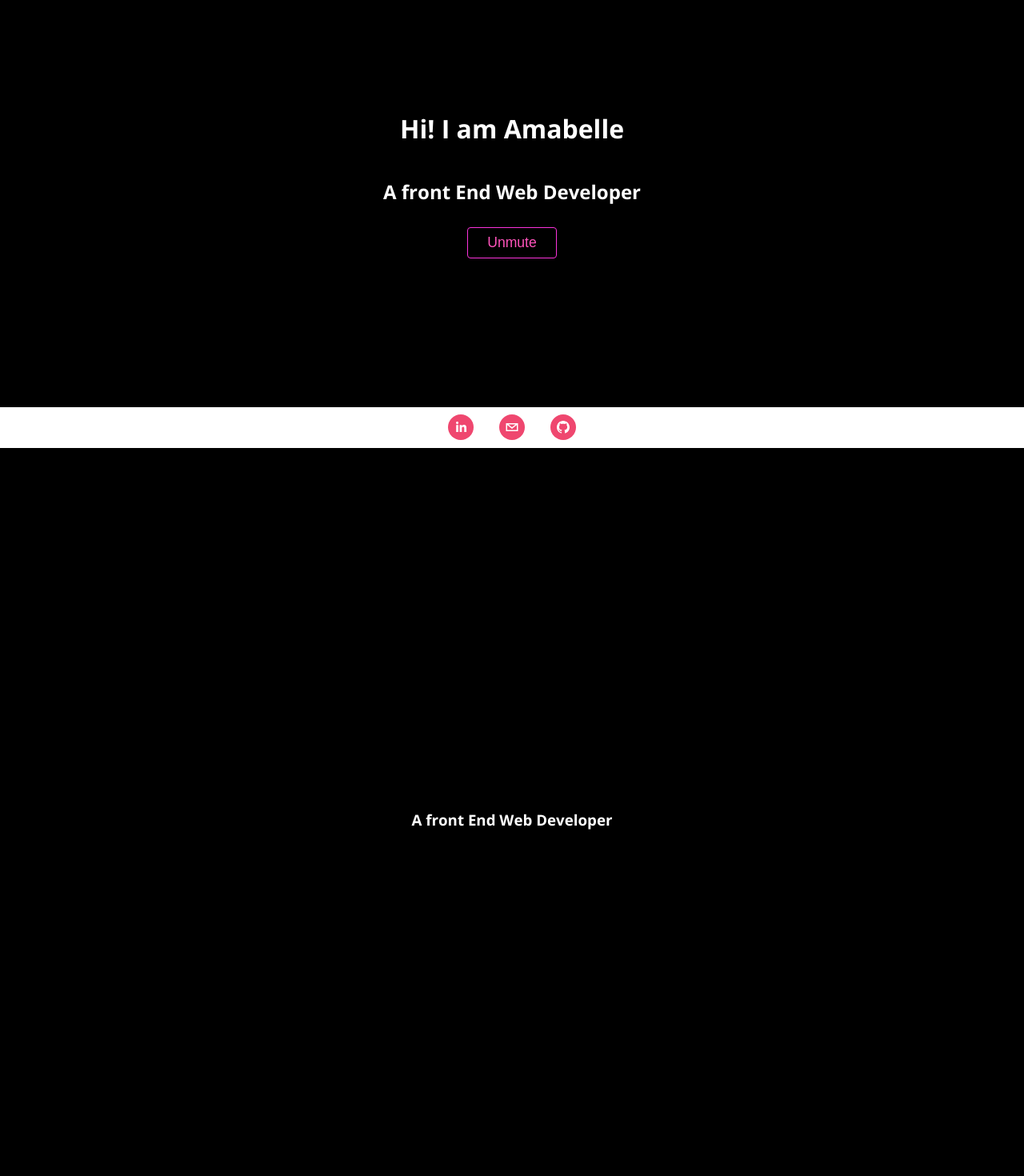
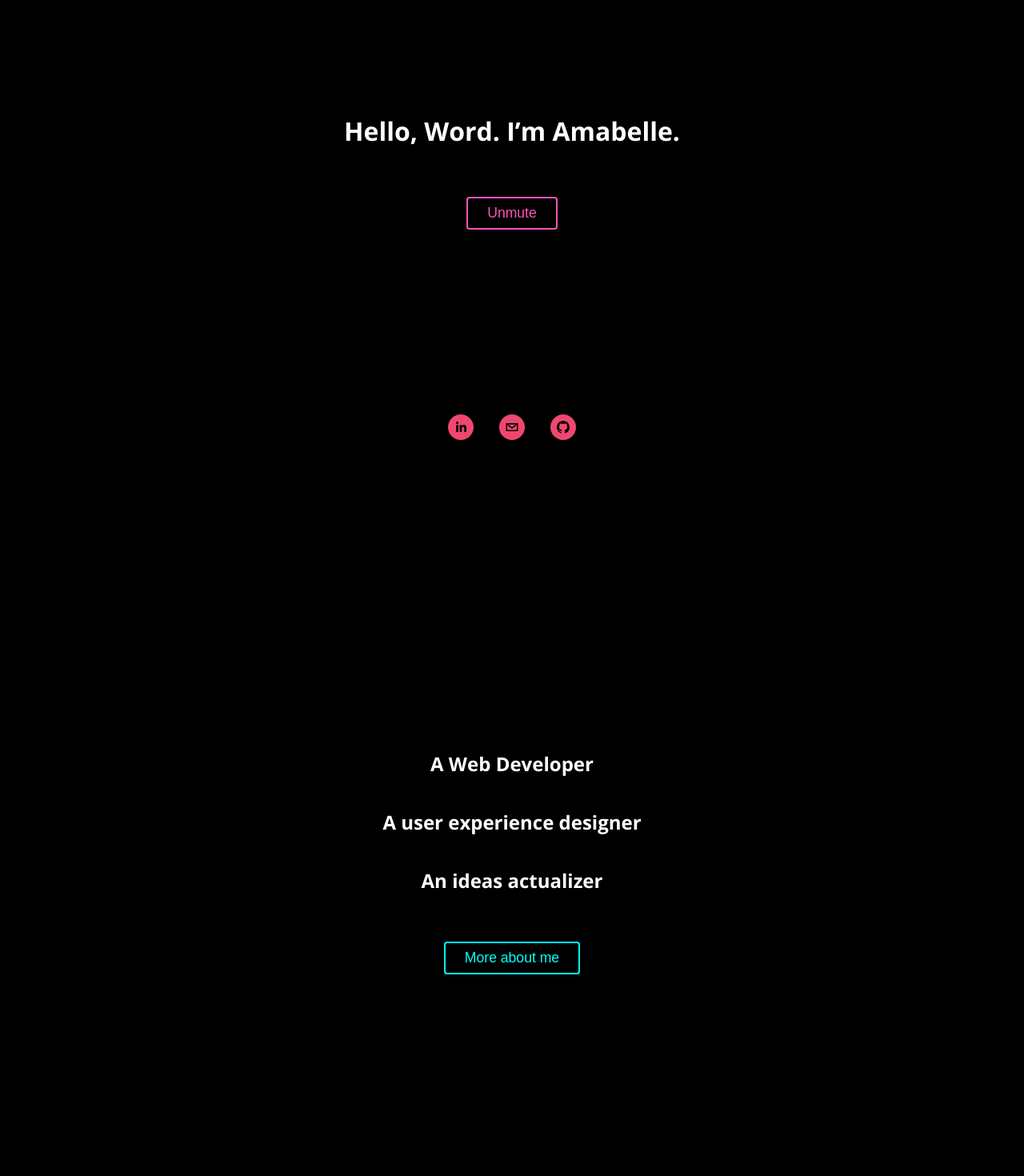
Before and after one commit to amabelleS/my-protfolio, a React (Create React App) app: page / in a window 1280 px wide. Shown: the part 240-1710 px from the top of the page at 80% size. Built offline with nearby package versions, Linux system fonts and the light colour scheme.

Commit message:
transparent fotter

```diff
--- a/package.json
+++ b/package.json
@@ -7,11 +7,13 @@
     "@testing-library/react": "^11.2.5",
     "@testing-library/user-event": "^12.8.3",
     "react": "^17.0.2",
+    "react-animations": "^1.0.0",
     "react-dom": "^17.0.2",
     "react-player": "^2.9.0",
     "react-router-dom": "^5.2.0",
     "react-scripts": "4.0.3",
     "react-social-icons": "^5.0.0",
+    "react-three-fiber": "*",
     "react-transition-group": "^4.4.1",
     "web-vitals": "^1.1.1"
   },
--- a/src/pages/Home.css
+++ b/src/pages/Home.css
@@ -65,7 +65,18 @@
   width: 100vw;
 }
 
-.first {
+.home_mute {
+  /* display: flex; */
+  /* position: fixed; */
+  margin-top: -8rem;
+  /* right: 0; */
+}
+
+.home_btn {
+  margin: 2rem;
+}
+
+.home_about {
   height: 100vh;
   width: 100vw;
   /* background: rgba(138, 43, 226, 0.5); */
@@ -77,8 +88,26 @@
 
   margin-top: 4rem;
 }
+
+.home_about h2 {
+  /* transform: translate(120px, 50%); */
+}
+
+.home_project {
+  height: 100vh;
+  width: 100vw;
+  background-color: rgba(0, 0, 0, 0.5);
+}
+
 .second {
   height: 100vh;
   width: 100vw;
-  background-color: rgb(0, 0, 0, 0.5);
+  /* background-color: rgb(0, 0, 0, 0.5); */
+  background-color: transparent;
 }
+.home_fotter {
+  height: 100vh;
+  width: 100vw;
+  background-color: rgb(0, 0, 0, 0.42);
+  /* background-color: transparent; */
+}
--- a/src/pages/Home.js
+++ b/src/pages/Home.js
@@ -28,26 +28,48 @@ const Home = () => {
         {/* </div> */}
       </div>
       <div className="content-wrapper">
-        <div className="first">
-          <h1>Hi! I am Amabelle</h1>
-          <h2>A front End Web Developer</h2>
+        <div className="home_about">
+          <h1>Hello, Word. I’m Amabelle.</h1>
+          {/* <h2>A Web Developer</h2>
+          <h2>A user experience designer</h2>
+          <h2>An ideas actualizer</h2> */}
+          <div className="home_btn">
+            {/* <Button to="/about">More about me</Button> */}
             <Button
               // style={{ background: 'white' }}
               onClick={() => setIsMuted(!isMuted)}
               inverse
+              className="home_mute"
             >
               {isMuted ? 'Unmute' : 'Mute'}
             </Button>
           </div>
+        </div>
+
+        <div className="home_about">
+          <h2 className="animate__animated animate__backInLeft">
+            A Web Developer
+          </h2>
+          <h2 className="animate__animated animate__backInRight animate__backOutRight">
+            A user experience designer
+          </h2>
+          <h2 className="animate__animated animate__backInLeft animate__backOutLeft">
+            An ideas actualizer
+          </h2>
+          <div className="home_btn">
+            <Button to="/about">More about me</Button>
+          </div>
+        </div>
 
         {/* <div className="second">Hoo</div> */}
-        <div className="second">
-          <h3>A front End Web Developer</h3>
+        <div className="home_project">
+          <h3>My projects</h3>
+          <Button to="/projets">My projects</Button>
         </div>
         <div className="second">
           <h3>Spesielized in ui/ux </h3>
         </div>
-        <div className="second">
+        <div className="home_fotter">
           <h3>on the search for my next chanlege 🤑</h3>
           <img
             alt="my avater"
--- a/src/shared/components/FormElements/Button.css
+++ b/src/shared/components/FormElements/Button.css
@@ -3,9 +3,10 @@
   font-family: arial;
   font-size: 1.1rem;
   padding: 0.5rem 1.5rem;
-  border: 1px solid #fb33db;
+  border: 2px solid #01ffff;
   border-radius: 4px;
-  background: #fe53bb;
+  /* background: #fe53bb; */
+  background: transparent;
   color: #01ffff;
   cursor: pointer;
   margin-right: 1rem;
@@ -20,23 +21,24 @@
 
 .button:hover,
 .button:active {
-  background: #01ffff;
+  /* background: #01ffff; */
   color: #9d72ff;
   font-weight: bold;
   border-color: #9d72ff;
 }
 
 .button--inverse {
+  border-color: #fe53bb;
   background: transparent;
   color: #fe53bb;
 }
 
-.button--inverse:hover,
+/* .button--inverse:hover,
 .button--inverse:active {
   color: #01ffff;
   background: transparent;
   border-color: #01ffff;
-}
+} */
 
 .button:disabled,
 .button:hover:disabled,
--- a/src/shared/components/Fotter.css
+++ b/src/shared/components/Fotter.css
@@ -8,7 +8,8 @@
   bottom: 0;
   left: 0;
   right: 0;
-  background-color: #ffffff;
+  /* background-color: #ffffff; */
+  background-color: transparent;
 }
 
 .fotter a {
--- a/src/shared/components/Fotter.js
+++ b/src/shared/components/Fotter.js
@@ -17,7 +17,7 @@ const Fotter = () => {
         bgColor="#ef476f"
         fgColor="transparent"
         label="My linkedIn"
-        style={{ height: '2em', width: '2em' }}
+        style={{ height: '1em', width: '1em' }}
       />
       <SocialIcon
         className="mail"
@@ -26,7 +26,7 @@ const Fotter = () => {
         bgColor="#ef476f"
         fgColor="transparent"
         label="My email"
-        style={{ height: '2em', width: '2em' }}
+        style={{ height: '1em', width: '1em' }}
       />
       <SocialIcon
         className="gitHub"
@@ -35,7 +35,7 @@ const Fotter = () => {
         bgColor="#ef476f"
         fgColor="transparent"
         label="My github"
-        style={{ height: '2em', width: '2em' }}
+        style={{ height: '1em', width: '1em' }}
       />
     </div>
   );
```
Also changed, not shown: 1 other file (tests, documents, lock files or other folders). Lines whose indentation alone changed are shown as unchanged.
